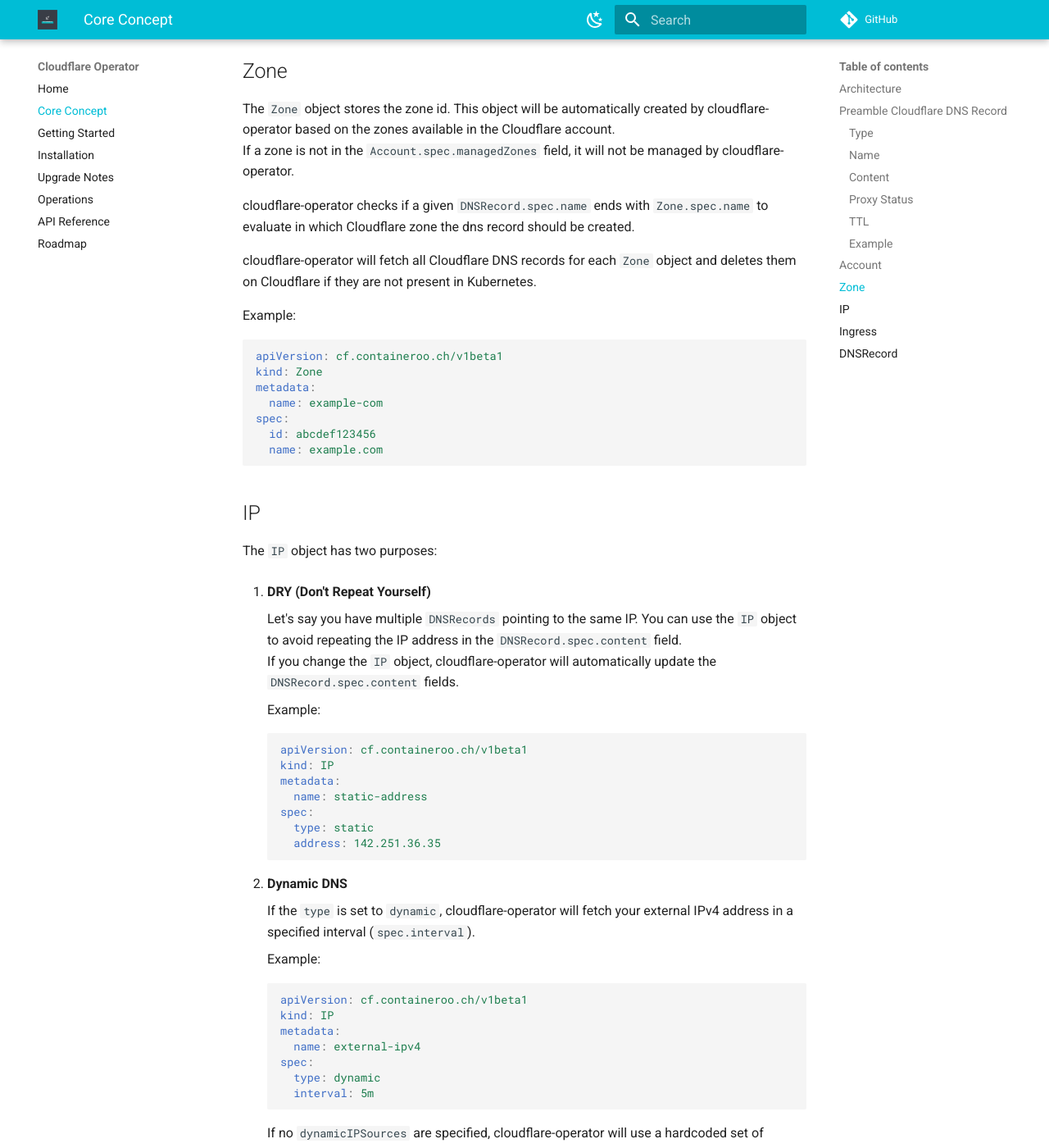
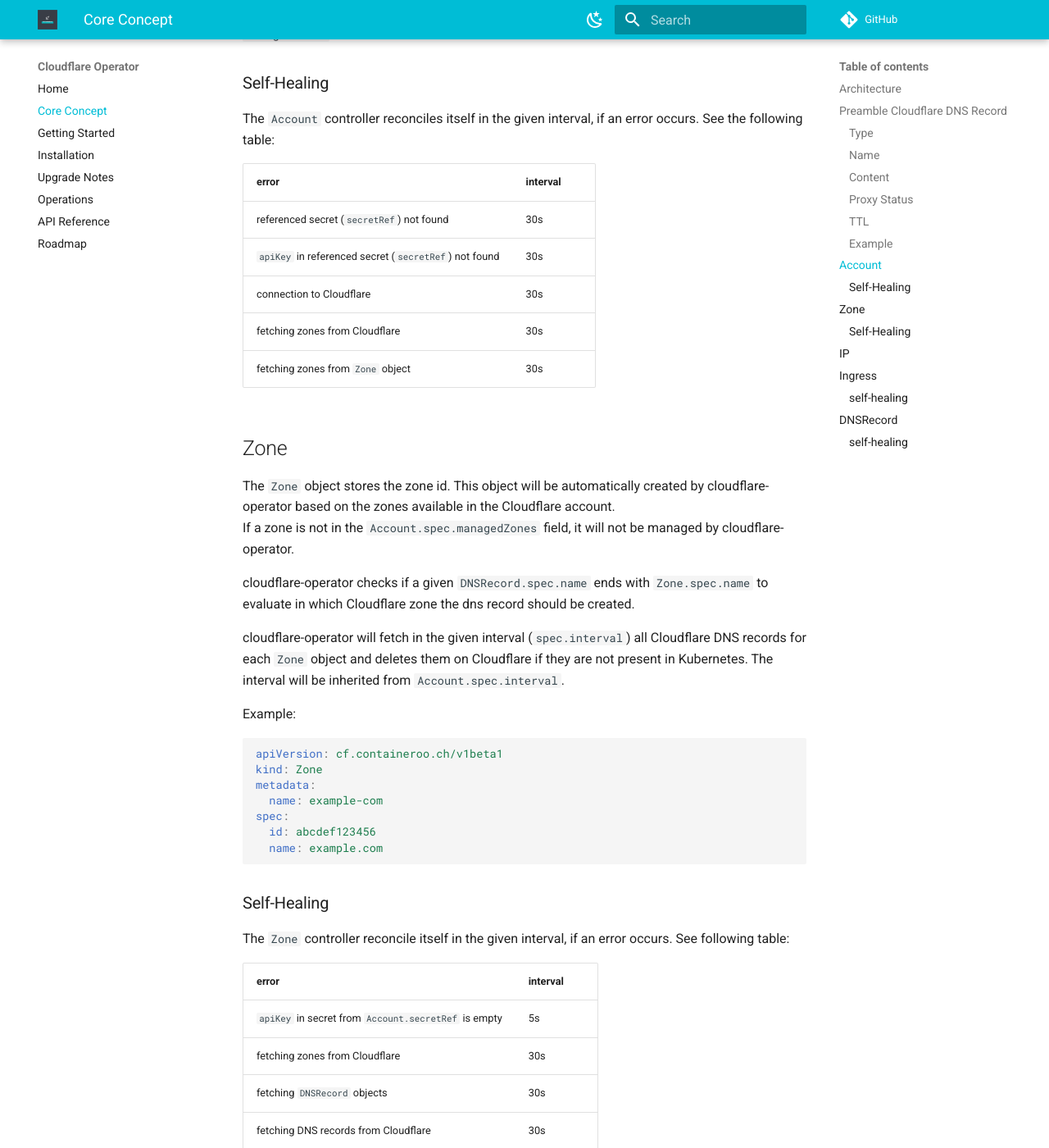
Before and after one commit to containeroo/cloudflare-operator, an MkDocs documentation site: the page built from docs/content/core_concept.md, in a window 1280 px wide and 1400 px high, scrolled down 3304 px. Shown: the whole window at 82% size. Built offline with MkDocs 1.6.1 and Material for MkDocs 9.7.7, drawn with Linux system fonts in a browser that asks for light colours; comment, search, counter and statistics services are not loaded; some of the changed text lies outside the part shown.

Commit message:
add self-healing description (#65)
add self-healing description

````diff
--- a/docs/content/core_concept.md
+++ b/docs/content/core_concept.md
@@ -55,7 +55,7 @@ TTL (time to live) is a setting that tells the DNS resolver how long to cache a
 ### Example
 
 | Type  | Name        | Content       | Proxy Status | TTL  |
-|:------|:------------|:--------------|:-------------|:-----|
+| :---- | :---------- | :------------ | :----------- | :--- |
 | A     | example.com | 178.4.20.69   | true         | Auto |
 | CNAME | www         | example.com   | true         | Auto |
 | A     | blog        | 142.251.36.35 | true         | Auto |
@@ -66,7 +66,7 @@ TTL (time to live) is a setting that tells the DNS resolver how long to cache a
 
 ## Account
 
-The `Account` object contains your Cloudflare credentials (email & global API key)
+The `Account` object contains your Cloudflare credentials (email & global API key) and owns `Zone` objects.
 
 Example:
 
@@ -88,6 +88,18 @@ spec:
 
 If cloudflare-operator should only manage some zones, you can specify them in the `managedZones` field.
 
+### Self-Healing
+
+The `Account` controller reconciles itself in the given interval, if an error occurs. See the following table:
+
+| error                                                 | interval |
+| :---------------------------------------------------- | :------- |
+| referenced secret (`secretRef`) not found             | 30s      |
+| `apiKey` in referenced secret (`secretRef`) not found | 30s      |
+| connection to Cloudflare                              | 30s      |
+| fetching zones from Cloudflare                        | 30s      |
+| fetching zones from `Zone` object                     | 30s      |
+
 ## Zone
 
 The `Zone` object stores the zone id. This object will be automatically created by cloudflare-operator based on the zones available in the Cloudflare account.
@@ -95,7 +107,7 @@ If a zone is not in the `Account.spec.managedZones` field, it will not be manage
 
 cloudflare-operator checks if a given `DNSRecord.spec.name` ends with `Zone.spec.name` to evaluate in which Cloudflare zone the dns record should be created.
 
-cloudflare-operator will fetch all Cloudflare DNS records for each `Zone` object and deletes them on Cloudflare if they are not present in Kubernetes.
+cloudflare-operator will fetch in the given interval (`spec.interval`) all Cloudflare DNS records for each `Zone` object and deletes them on Cloudflare if they are not present in Kubernetes. The interval will be inherited from `Account.spec.interval`.
 
 Example:
 
@@ -108,6 +120,17 @@ spec:
   id: abcdef123456
   name: example.com
 ```
+
+### Self-Healing
+
+The `Zone` controller reconcile itself in the given interval, if an error occurs. See following table:
+
+| error                                                | interval |
+| :--------------------------------------------------- | :------- |
+| `apiKey` in secret from `Account.secretRef` is empty | 5s       |
+| fetching zones from Cloudflare                       | 30s      |
+| fetching `DNSRecord` objects                         | 30s      |
+| fetching DNS records from Cloudflare                 | 30s      |
 
 ## IP
 
@@ -202,7 +225,7 @@ To skip the creation of a `DNSRecord`, add the annotation `cf.containeroo.ch/ign
 The following annotations are supported:
 
 | Annotation                   | Value                  | Description                                                                                                                                 |
-|:-----------------------------|:-----------------------|:--------------------------------------------------------------------------------------------------------------------------------------------|
+| :--------------------------- | :--------------------- | :------------------------------------------------------------------------------------------------------------------------------------------ |
 | `cf.containeroo.ch/content`  | IPv4 address or domain | IPv4 address or domain to set as Cloudflare DNS record content                                                                              |
 | `cf.containeroo.ch/ttl`      | `1` or `60`-`86400`    | Time to live, in seconds, of the Cloudflare DNS record. Must be between 60 and 86400, or 1 for 'automatic'                                  |
 | `cf.containeroo.ch/type`     | `A` or `CNAME`         | Cloudflare DNS record type                                                                                                                  |
@@ -246,11 +269,20 @@ spec:
     cloudflare-operator can only fetch ingresses with `apiVersion` `networking.k8s.io/v1`.
     Older `apiVersions` like `extensions/v1beta1` or `networking.k8s.io/v1beta1` are not supported!
 
+### self-healing
+
+The `Ingress` controller reconcile itself in the given interval, if an error occurs. See following table:
+
+| error                        | interval |
+| :--------------------------- | :------- |
+| fetching `DNSRecord` objects | 30s      |
+
 ## DNSRecord
 
 DNSRecords represent a Cloudflare DNS record within Kubernetes.
 
 `interval` specifies, at which interval cloudflare-operator will fetch the DNS record from Cloudflare and compare it with `DNSRecord` object spec (`proxied`, `ttl`, `type`, `content`). If the Cloudflare DNS record does not match the `DNSRecord`, the DNS record will be updated on Cloudflare.
+Default `interval` is set to 5 minutes.
 Therefore, the Kubernetes API can be looked at as a single source of truth.
 
 If a `DNSRecord` is deleted, cloudflare-operator will also delete the corresponding Cloudflare DNS record.
@@ -291,3 +323,17 @@ spec:
   ttl: 1
   interval: 5m
 ```
+
+### self-healing
+
+The `DNSRecord` controller reconciles itself in the given interval, if an error occurs. See the following table:
+
+| error                                                          | interval |
+| :------------------------------------------------------------- | :------- |
+| `apiKey` in secret from `Account.secretRef` is empty           | 5s       |
+| fetching zones from Cloudflare                                 | 30s      |
+| `Zone.name` in Cloudflare not found                            | 30s      |
+| `Zone` object not ready                                        | 5s       |
+| fetching zones from Cloudflare                                 | 30s      |
+| fetching DNS records from Cloudflare                           | 30s      |
+| referenced `IP` object (`spec.ipRef.name`) not found | 30s      |
````
Also changed, not shown: docs/content/operations.md (+16 -0 lines).
